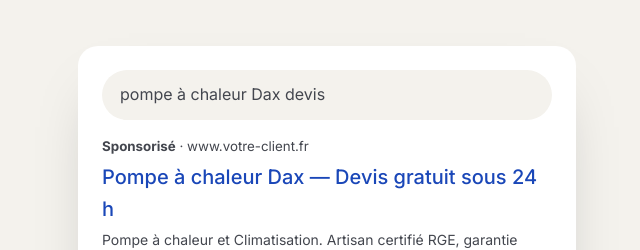
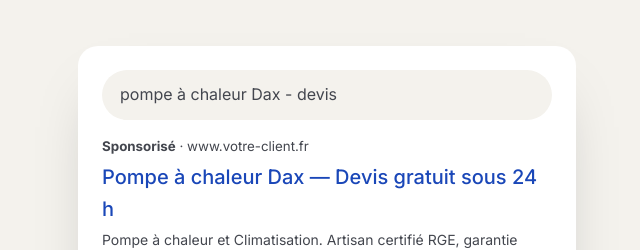
Before and after one commit to Agence-40/LP-Antidote-2eme-essai, a plain HTML site: page index.html in a window 1280 px wide. Shown: the part 199-449 px from the top of the page, 640-1280 px from the left. Drawn offline with Linux system fonts and the light colour scheme.

Commit message:
Test : tiret entre Dax et devis dans la barre de recherche
Co-Authored-By: Claude Opus 5.5 <noreply@anthropic.com>
Claude-Session: https://claude.ai/code/session_017L7JasKta44xb7iYZ2JoGX

```diff
--- a/index.html
+++ b/index.html
@@ -275,7 +275,7 @@ form.envoye .merci { display: block; }
 
   <div class="hero-visuel" aria-hidden="true">
     <div class="annonce">
-      <div class="recherche">pompe à chaleur Dax devis</div>
+      <div class="recherche">pompe à chaleur Dax - devis</div>
       <small><strong>Sponsorisé</strong> · www.votre-client.fr</small>
       <strong class="titre">Pompe à chaleur Dax — Devis gratuit sous 24 h</strong>
       <p>Pompe à chaleur et Climatisation. Artisan certifié RGE, garantie décennale. Intervention rapide.</p>
```
